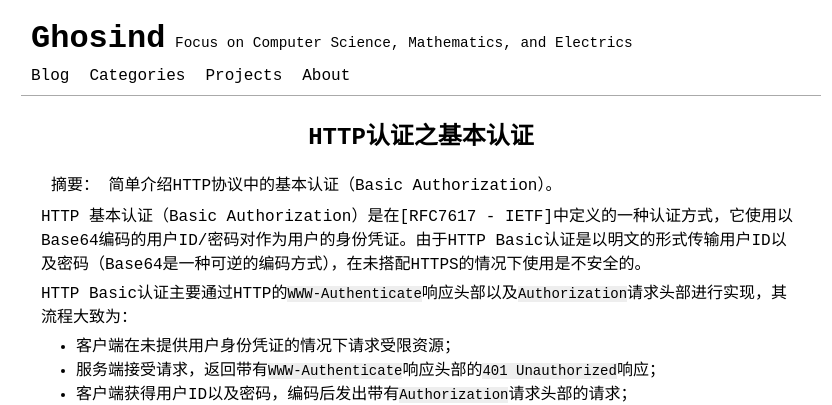
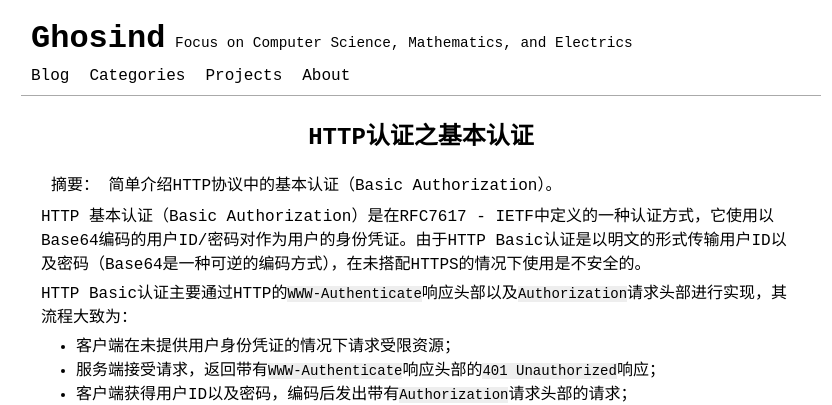
Before and after one commit to ghosind/ghosind.github.io, a Jekyll site: the page built from _posts/http/2020-10-30-basic-authorization.md, in a window 1280 px wide and 900 px high. Shown: the top 405 px of the window, without its empty margins (219-1051 px from the left). Built offline with Jekyll 4.4.1, drawn with Linux system fonts in a browser that asks for light colours; comment, search, counter and statistics services are not loaded; some of the changed lines change nothing that is shown; some of the changed text lies outside the part shown.

Commit message:
Fix link error.

```diff
--- a/_posts/http/2020-10-30-basic-authorization.md
+++ b/_posts/http/2020-10-30-basic-authorization.md
@@ -123,5 +123,5 @@ HTTP/1.1 403 Forbidden
 - [HTTP Authentication Schemes - IANA]
 - [Authentication - MDN](https://developer.mozilla.org/en-US/docs/Web/HTTP/Authentication)
 
-[RFC 7617 - IETF]: https://tools.ietf.org/html/rfc7617
+[RFC7617 - IETF]: https://tools.ietf.org/html/rfc7617
 [HTTP Authentication Schemes - IANA]: https://www.iana.org/assignments/http-authschemes/http-authschemes.xhtml
```
